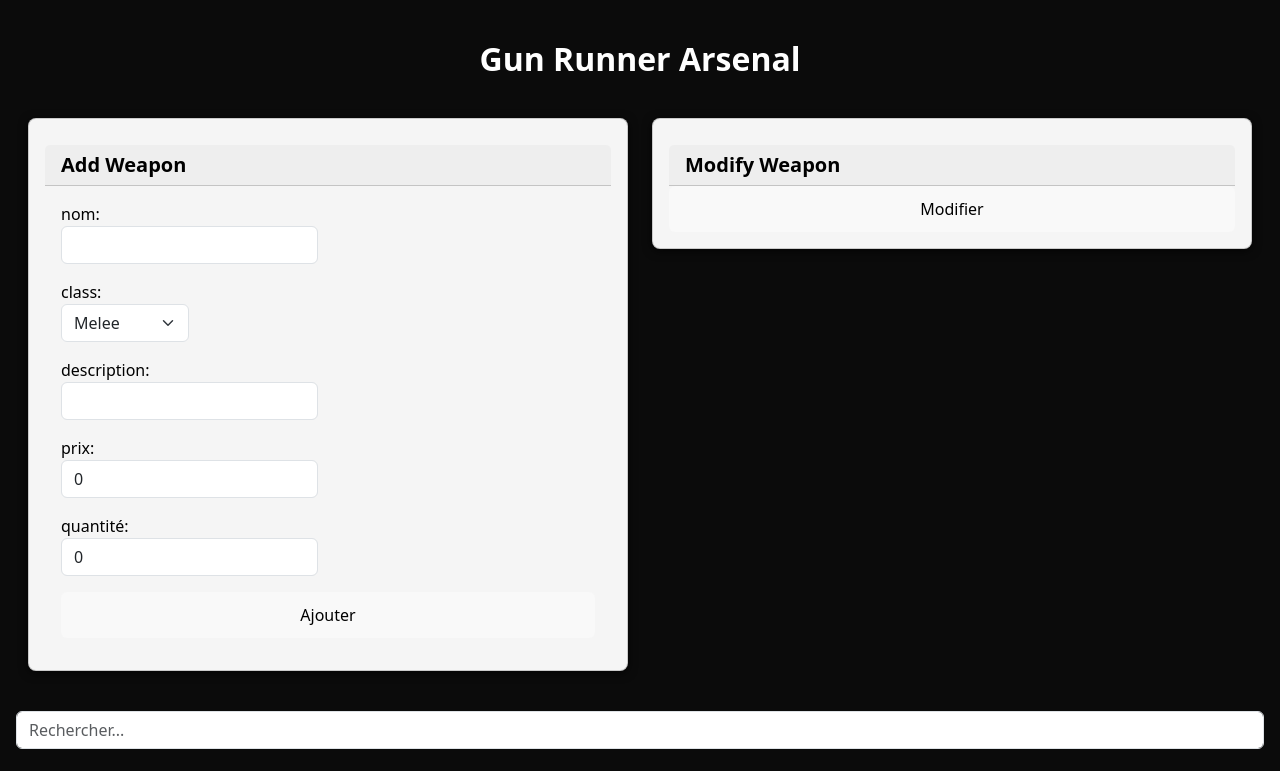
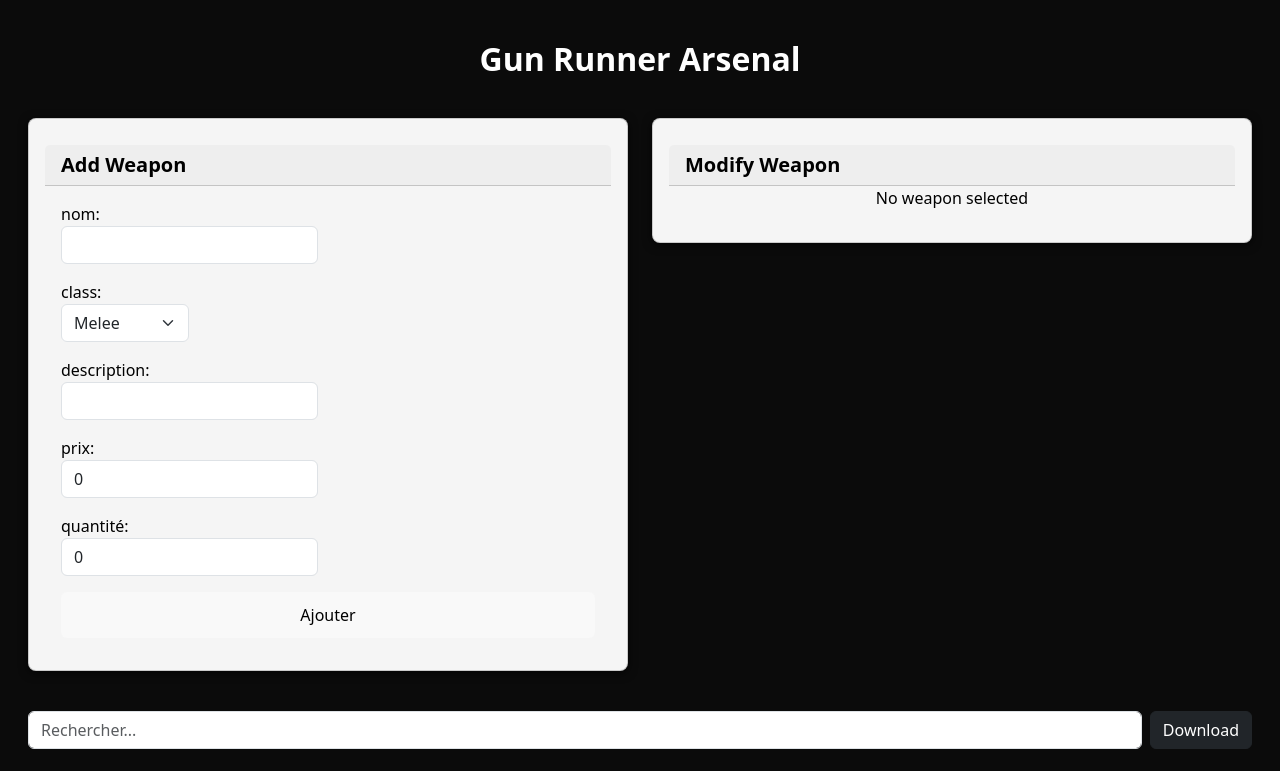
Before and after one commit to Lucassyl/appweb-trpr01, a Vue app: page / in a window 1280 px wide. Shown: the top 771 px of the page. Built offline with nearby package versions, Linux system fonts and the light colour scheme.

Commit message:
Recit 10 Download + hide modif for if none selected

```diff
--- a/src/components/Inventaire.vue
+++ b/src/components/Inventaire.vue
@@ -91,6 +91,41 @@
     shownWeapons = computed<Weapon[]>(JSON.parse(JSON.stringify(weapons.value)))
 }*/
 
+const download = () => {
+    /*
+    -#####-REFERENCE-#####-
+    https://www.clearpeople.com/blog/export-data-to-csv-with-typescript-without-format-issues
+    */
+    const data = convertListToCSV();
+
+    const url = URL.createObjectURL(new Blob([data], { type: "text/csv;charset=utf-8;", }));
+
+    const link = document.createElement("a");
+    if (link.download !== undefined) {
+        link.setAttribute('href', url);
+        link.setAttribute('download', "weaponsInventory.csv");
+        link.style.visibility = 'hidden';
+        document.body.appendChild(link);
+        link.click();
+        document.body.removeChild(link);
+    }
+    URL.revokeObjectURL(url);
+}
+
+const convertListToCSV = () => {
+    //const headers = Object.keys(shownWeapons[0].join)
+    const headers = ["id","name","class","description","prix","stock"]
+
+    const lignes = shownWeapons.value.map(weapon =>
+        [weapon.id, weapon.name, weapon.class, weapon.description, weapon.prix, weapon.stock]
+    )
+    /*
+    -#####-REFERENCE-#####-
+    https://developer.mozilla.org/en-US/docs/Web/JavaScript/Reference/Operators/Spread_syntax
+    */
+    return [headers.join(","), ...lignes].join("\n")
+}
+
 </script>
 
 <template>
@@ -107,29 +142,25 @@
             </div>
             <!--Modify-->
             <div class="col-md-6">
-                <Modification v-model="modifiedWeaponData" @modify-weapon="modifyWeapon"/>
+                <Modification v-if="modifiedWeaponData.id !== 0" v-model="modifiedWeaponData" @modify-weapon="modifyWeapon"/>
+                <div v-else class="card p-3">
+                    <h5 class="card-header">
+                        Modify Weapon
+                    </h5>
+                    <p class="text-center">No weapon selected</p>
+                </div>
             </div>
         </div>
         <!--Search-->
-        <div class="row mb-4">
-            <Recherche v-model:searchValue="searchValue"/>
+        <div class="d-flex gap-2 mb-4">
+            <Recherche v-model:searchValue="searchValue" class="flex-grow-1"/>
+            <button class="btn btn-dark" @click="download">Download</button>
         </div>
-        <!--List-->
         <div class="row">
             <div class="col">
                 <div class="row g-3">
-                    <div class="col-12"
-                        v-for="weapon of shownWeapons"
-                        :key="weapon.id"
-                    >
-                        <WeaponItem
-                            :post="weapon"
-                        />
-                        <!--<WeaponItem
-                            v-for="weapon of shownWeapons"
-                            :key="weapon.id"
-                            :post="weapon"
-                        />-->
+                    <div class="col-12" v-for="weapon of shownWeapons"  :key="weapon.id" >
+                        <WeaponItem  :post="weapon" />
                     </div>
                 </div>
             </div>
```
Also changed, not shown: src/components/exemple.txt (deleted).
